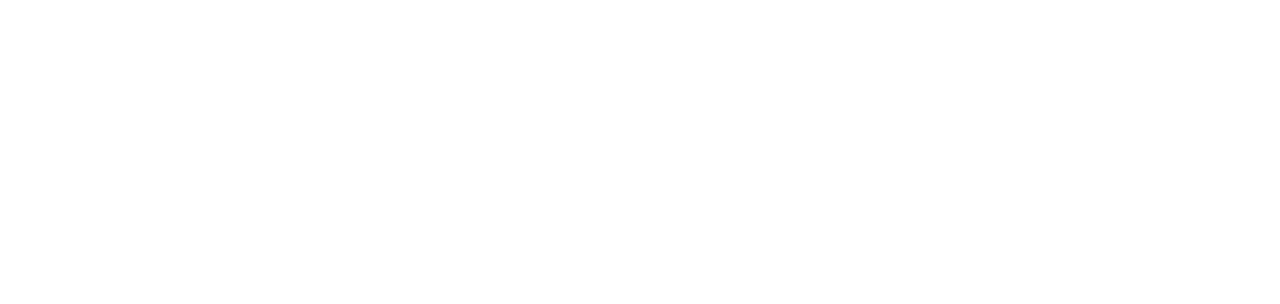
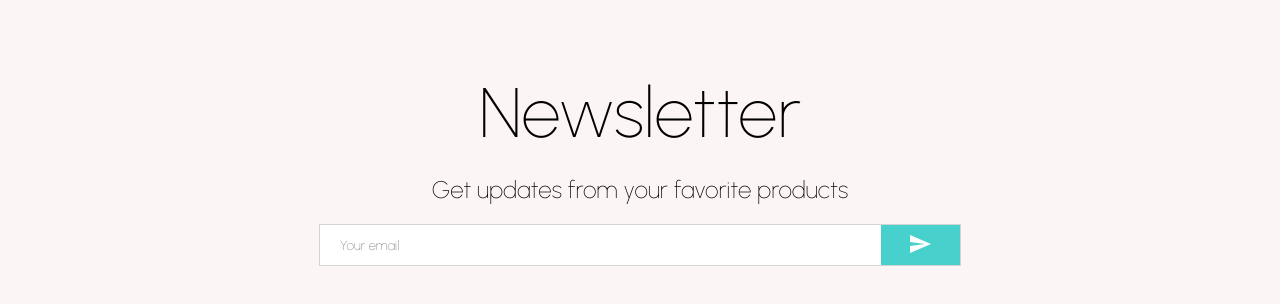
Before and after one commit to NicBab/mernecommerce, a React (Create React App) app: page / in a window 1280 px wide. Shown: the part 2288-2592 px from the top of the page. Before the commit the page ends 2256 px from the top, so only its background shows below. Built offline with nearby package versions, Linux system fonts and the light colour scheme.

Commit message:
added newletter component

```diff
--- /dev/null
+++ b/src/components/Footer.jsx
@@ -0,0 +1,31 @@
+import React from 'react'
+import styled from "styled-components"
+
+const Container = styled.div`
+    display: flex;
+`;
+
+const Left = styled.div`
+    flex: 1;
+`;
+
+const Center = styled.div`
+    flex: 1;
+`;
+
+const Right = styled.div`
+    flex: 1;
+`;
+
+
+const Footer = () => {
+  return (
+    <Container>
+        <Left></Left>
+        <Center></Center>
+        <Right></Right>
+    </Container>
+  )
+}
+
+export default Footer
--- a/src/components/NewsLetter.jsx
+++ b/src/components/NewsLetter.jsx
@@ -1,9 +1,63 @@
-import React from 'react'
+import React from "react";
+import styled from "styled-components";
+import { Send } from "@material-ui/icons";
 
-const NewsLetter = () => {
+const Container = styled.div`
+  height: 50vh;
+  background-color: #fcf5f5;
+  display: flex;
+  align-items: center;
+  justify-content: center;
+  flex-direction: column;
+`;
+
+const Title = styled.div`
+  font-size: 70px;
+  margin-bottom: 20px;
+`;
+
+const Description = styled.div`
+  font-size: 24px;
+  font-weight: 300;
+  margin-bottom: 20px;
+`;
+
+const InputContainer = styled.div`
+  width: 50%;
+  height: 40px;
+  background-color: #f8f8ff;
+  display: flex;
+  justify-content: space-between;
+  border: 1px solid lightgrey;
+`;
+
+const Input = styled.input`
+  border: none;
+  flex: 8;
+  padding-left: 20px;
+`;
+
+const Button = styled.button`
+  flex: 1;
+  border: none;
+  background-color: #48d1cc;
+  color: white;
+  cursor: pointer;
+`;
+
+const Newsletter = () => {
   return (
-    <div>NewsLetter</div>
-  )
-}
+    <Container>
+      <Title>Newsletter</Title>
+      <Description>Get updates from your favorite products</Description>
+      <InputContainer>
+        <Input placeholder="Your email" />
+        <Button>
+          <Send />
+        </Button>
+      </InputContainer>
+    </Container>
+  );
+};
 
-export default NewsLetter
+export default Newsletter;
--- a/src/components/Product.jsx
+++ b/src/components/Product.jsx
@@ -1,6 +1,10 @@
-import React from 'react'
-import styled from "styled-components"
-import { ShoppingCartOutlined, SearchOutlined, FavoriteBorderOutlined } from "@material-ui/icons";
+import React from "react";
+import styled from "styled-components";
+import {
+  ShoppingCartOutlined,
+  SearchOutlined,
+  FavoriteBorderOutlined,
+} from "@material-ui/icons";
 
 const Info = styled.div`
   opacity: 0;
@@ -9,7 +13,7 @@
   position: absolute;
   top: 0;
   left: 0;
-  background-color: rgba(0,0,0,0.2);
+  background-color: rgba(0, 0, 0, 0.2);
   z-index: 3;
   display: flex;
   align-items: center;
@@ -38,7 +42,7 @@
   width: 200px;
   height: 200px;
   border-radius: 50%;
-  background-color: #FAEBD7;
+  background-color: #faebd7;
   position: absolute;
 `;
 
@@ -51,37 +55,37 @@
   width: 40px;
   height: 40px;
   border-radius: 50%;
-  background-color: #FFFFFF;
+  background-color: #ffffff;
   display: flex;
   align-items: center;
   justify-content: center;
   margin: 10px;
   transition: all 0.2s ease;
 
-  &:hover{
+  &:hover {
     background-color: #e9f5f5;
     transform: scale(1.1);
   }
 `;
 
-const Product = ({item}) => {
+const Product = ({ item }) => {
   return (
     <Container>
-      <Circle/>
+      <Circle />
       <Image src={item.img} />
       <Info>
         <Icon>
-          <ShoppingCartOutlined/>
+          <ShoppingCartOutlined />
         </Icon>
         <Icon>
-          <SearchOutlined/>
+          <SearchOutlined />
         </Icon>
         <Icon>
-          <FavoriteBorderOutlined/>
+          <FavoriteBorderOutlined />
         </Icon>
       </Info>
     </Container>
-  )
-}
+  );
+};
 
-export default Product
+export default Product;
--- a/src/components/index.js
+++ b/src/components/index.js
@@ -5,3 +5,5 @@
 export { default as CategoryItem } from './CategoryItem'
 export { default as Products } from './Products'
 export { default as Product } from './Product'
+export { default as Newsletter } from './Newsletter'
+export { default as Footer} from './Footer'
--- a/src/pages/Home.jsx
+++ b/src/pages/Home.jsx
@@ -5,6 +5,7 @@
   Slider,
   Categories,
   Products,
+  Newsletter,
 } from "../components/index";
 
 const Home = () => {
@@ -15,6 +16,7 @@
       <Slider />
       <Categories />
       <Products />
+      <Newsletter />
     </div>
   );
 };
```
